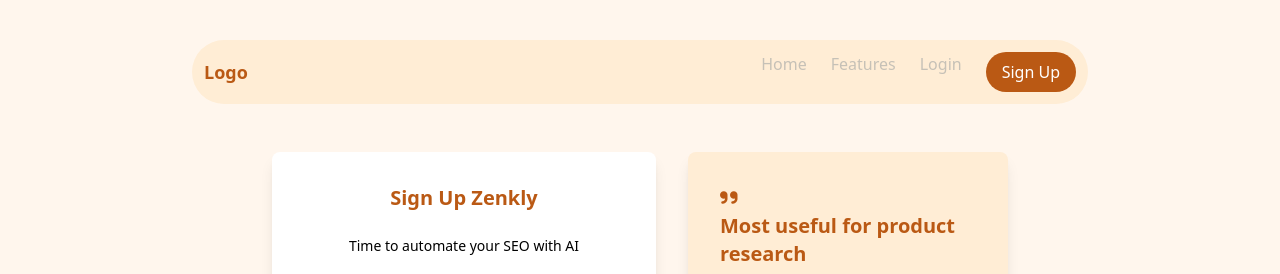
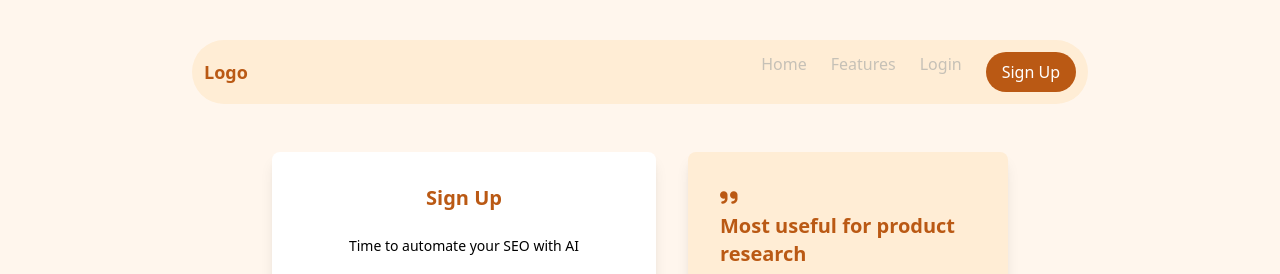
Before and after one commit to RaimaAftab95/ZenklyUpdate, a React (Vite) app: page /signup in a window 1280 px wide. Shown: the top 274 px of the page. Built offline with nearby package versions, Linux system fonts and the light colour scheme.

Commit message:
Revert "my recent project zenkly initial setup"
This reverts commit f5ac1ae3a4ea3672ba1f56c3df4ad6f01ab46d22.

```diff
--- a/src/components/SignupForm.jsx
+++ b/src/components/SignupForm.jsx
@@ -5,7 +5,7 @@
   return (
     <div className="w-full max-w-sm flex-1 rounded-lg bg-white p-8 shadow-lg">
       <h2 className="mb-6 text-center text-xl font-semibold text-primary hover:text-primary-dark">
-        Sign Up Zenkly
+        Sign Up
       </h2>
       <h6 className="text-center text-sm">Time to automate your SEO with AI</h6>
       <form onSubmit={handleSubmit}>
```
